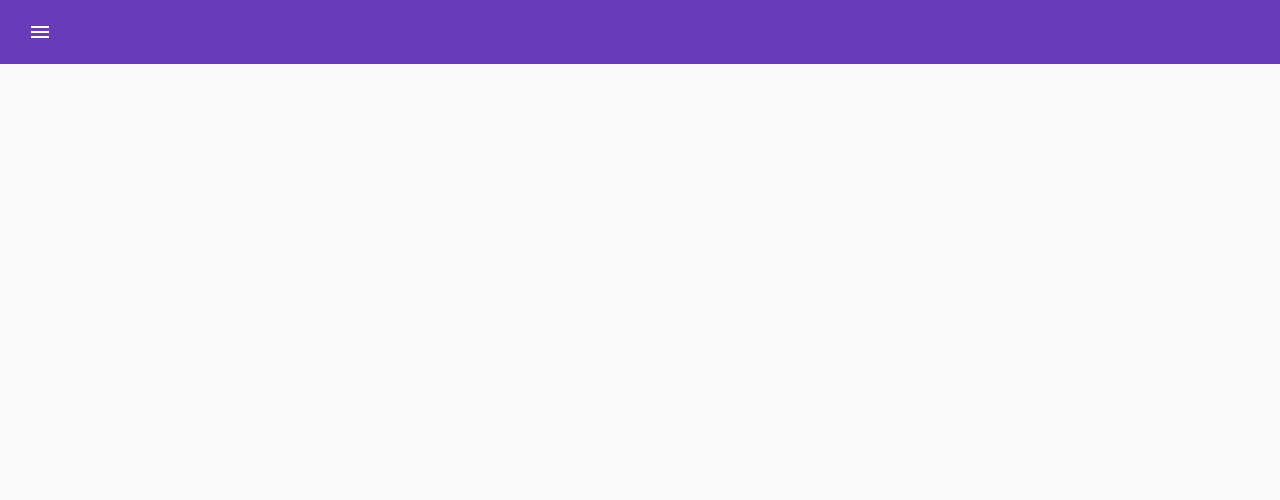
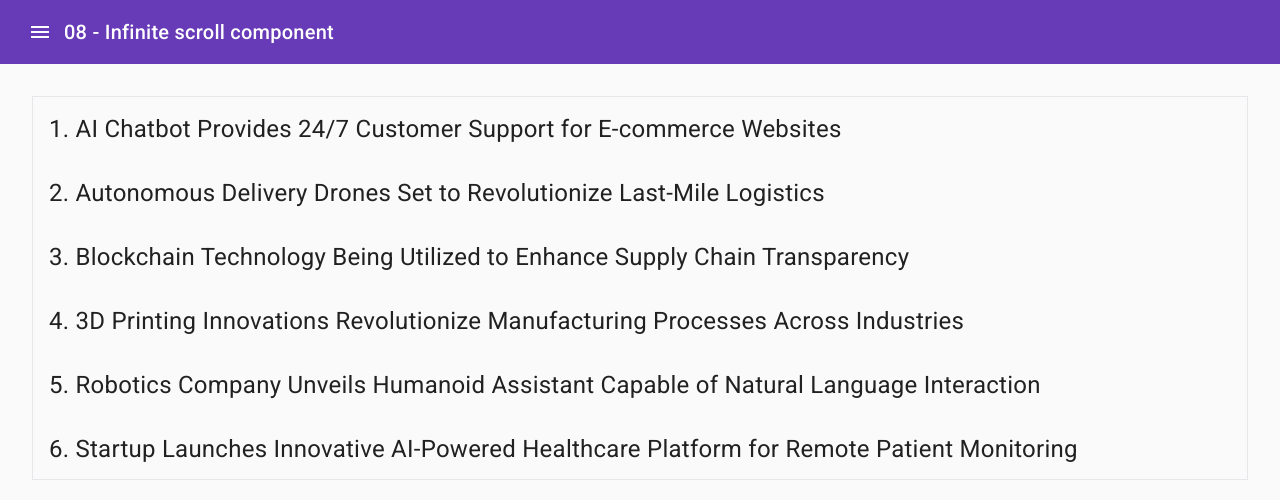
Before and after one commit to TomikxDDD/angular-directives, an Angular app: page /08-infinite-scroll in a window 1280 px wide. Before the commit this address led to /. Shown: the top 500 px of the page. Built offline with nearby package versions, Linux system fonts and the light colour scheme.

Commit message:
feat: Implemented infinite scroll directive

```diff
--- a/src/app/app.routes.ts
+++ b/src/app/app.routes.ts
@@ -6,6 +6,7 @@ import { DragDrop04Component } from './pages/drag-drop-04/drag-drop-04.component
 import { Ellipses05Component } from './pages/ellipses-05/ellipses-05.component';
 import { ClickOutside06Component } from './pages/click-outside-06/click-outside-06.component';
 import { Confirmation07Component } from './pages/confirmation-07/confirmation-07.component';
+import { InfiniteScroll08Component } from './pages/infinite-scroll-08/infinite-scroll-08.component';
 
 type RouteRaw = {
   path: string;
@@ -51,6 +52,11 @@ export const routesRaw: RouteRaw[] = [
     label: '07 - Confirmation dialog component',
     component: Confirmation07Component,
   },
+  {
+    path: '08-infinite-scroll',
+    label: '08 - Infinite scroll component',
+    component: InfiniteScroll08Component,
+  },
 ];
 
 /**
--- /dev/null
+++ b/src/app/directives/08-infinite-scroll.directive.ts
@@ -0,0 +1,37 @@
+import {
+  Directive,
+  ElementRef,
+  EventEmitter,
+  HostListener,
+  Input,
+  Output,
+} from '@angular/core';
+
+@Directive({
+  selector: '[appInfiniteScroll]',
+  standalone: true,
+})
+export class InfiniteScrollDirective {
+  @Input()
+  scrollThreshold: number = 100;
+
+  @Output()
+  scrolledDown: EventEmitter<void> = new EventEmitter();
+
+  get element() {
+    return this.el.nativeElement;
+  }
+
+  constructor(private el: ElementRef) {}
+
+  @HostListener('scroll', ['$event'])
+  onScroll(e: Event) {
+    const target = e.target as HTMLElement;
+    if (
+      target.scrollHeight - target.scrollTop <=
+      this.element.clientHeight + this.scrollThreshold
+    ) {
+      this.scrolledDown.emit();
+    }
+  }
+}
--- /dev/null
+++ b/src/app/pages/infinite-scroll-08/infinite-scroll-08.component.html
@@ -0,0 +1,12 @@
+<div
+  appInfiniteScroll
+  [scrollThreshold]="125"
+  (scrolledDown)="getRecords(10)"
+  class="h-96 overflow-y-auto m-4 p-4 border border-solid"
+>
+  <ul>
+    @for (title of titles(); track title) {
+      <li class="mb-8 text-2xl">{{ $index + 1 }}. {{ title }}</li>
+    }
+  </ul>
+</div>
--- /dev/null
+++ b/src/app/pages/infinite-scroll-08/infinite-scroll-08.component.ts
@@ -0,0 +1,29 @@
+import { Component, WritableSignal, signal } from '@angular/core';
+import { InfiniteScrollDirective } from '../../directives/08-infinite-scroll.directive';
+import { NewspaperService } from '../../services/newspaper.service';
+
+@Component({
+  selector: 'app-infinite-scroll-08',
+  standalone: true,
+  imports: [InfiniteScrollDirective],
+  templateUrl: './infinite-scroll-08.component.html',
+  styleUrl: './infinite-scroll-08.component.scss',
+})
+export class InfiniteScroll08Component {
+  INITIAL_TITLES_AMOUNT: number = 10;
+
+  titles: WritableSignal<string[]> = signal(['']);
+
+  constructor(private newspaperService: NewspaperService) {
+    this.titles.set(
+      this.newspaperService.getRandomTitles(this.INITIAL_TITLES_AMOUNT),
+    );
+  }
+
+  getRecords(amount: number) {
+    this.titles.set([
+      ...this.titles(),
+      ...this.newspaperService.getRandomTitles(amount),
+    ]);
+  }
+}
--- /dev/null
+++ b/src/app/services/newspaper.service.ts
@@ -0,0 +1,41 @@
+import { Injectable } from '@angular/core';
+
+@Injectable({
+  providedIn: 'root',
+})
+export class NewspaperService {
+  titles: string[] = [
+    'New Breakthrough in Quantum Computing Promises Unprecedented Processing Speeds',
+    'Ethical Concerns Raised Over AI-Powered Facial Recognition Systems in Public Spaces',
+    'Robotics Company Unveils Humanoid Assistant Capable of Natural Language Interaction',
+    'Tech Giants Collaborate on Open Source Framework for AI Ethics and Accountability',
+    'Startup Launches Innovative AI-Powered Healthcare Platform for Remote Patient Monitoring',
+    'Researchers Develop Neural Network Algorithm for Predicting Stock Market Trends',
+    "Artificial Intelligence Helps Detect Early Signs of Alzheimer's Disease in Brain Scans",
+    'Government Agencies Implement AI-Driven Solutions for Streamlining Administrative Processes',
+    'Autonomous Delivery Drones Set to Revolutionize Last-Mile Logistics',
+    'Machine Learning Algorithm Identifies Patterns in Climate Data to Improve Weather Forecasting',
+    'Virtual Reality Therapy Shows Promise in Treating PTSD and Anxiety Disorders',
+    'Blockchain Technology Being Utilized to Enhance Supply Chain Transparency',
+    'AI Chatbot Provides 24/7 Customer Support for E-commerce Websites',
+    'Robotic Process Automation Reduces Administrative Burden in Financial Institutions',
+    'Tech Company Introduces Biometric Authentication System for Secure Access Control',
+    'AI-Generated Artwork Fetches Record Prices at Auction, Sparking Debate Over Creativity',
+    'Advancements in Natural Language Processing Enable More Accurate Translation Services',
+    '3D Printing Innovations Revolutionize Manufacturing Processes Across Industries',
+    'Smart Home Devices Vulnerable to Cyber Attacks, Raises Concerns Over Privacy',
+    'Researchers Develop AI Algorithm for Early Detection of Cardiovascular Diseases',
+  ];
+
+  constructor() {}
+
+  private getSingleRandomTitle(): string {
+    const randomIndex = Math.floor(Math.random() * this.titles.length);
+    return this.titles[randomIndex];
+  }
+
+  getRandomTitles(amount: number): string[] {
+    const titles = new Array<string>(amount).fill('');
+    return titles.map((t) => this.getSingleRandomTitle());
+  }
+}
```
Also changed, not shown: src/app/pages/infinite-scroll-08/infinite-scroll-08.component.scss (added).
